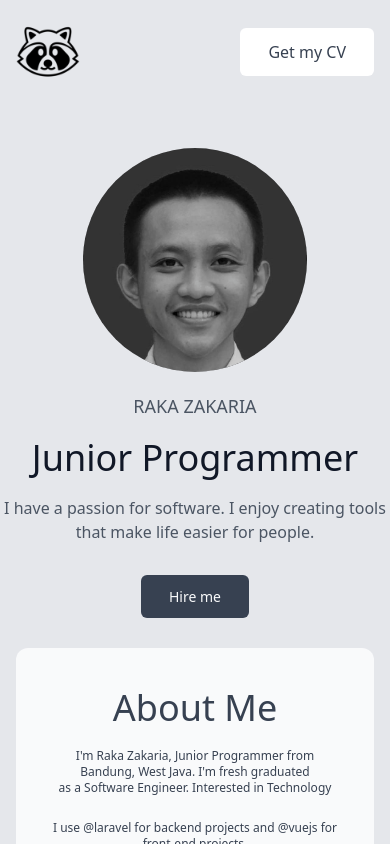
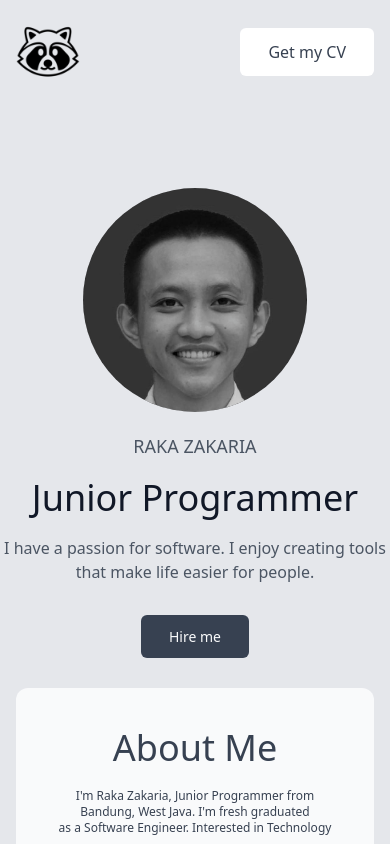
Before and after one commit to mrz-f0Th/Portfolio, a Vue app: page / in a window 390 px wide. Shown: the top 844 px of the page. Built offline with nearby package versions, Linux system fonts and the light colour scheme.

Commit message:
display mobile

```diff
--- a/src/components/layout/Layout.vue
+++ b/src/components/layout/Layout.vue
@@ -36,7 +36,7 @@
         </svg>
       </span>
     </div>
-    <Navbar class="pb-10" />
+    <Navbar class="pb-20" />
     <Jumbotron />
     <AboutMe />
     <Porto />
```
